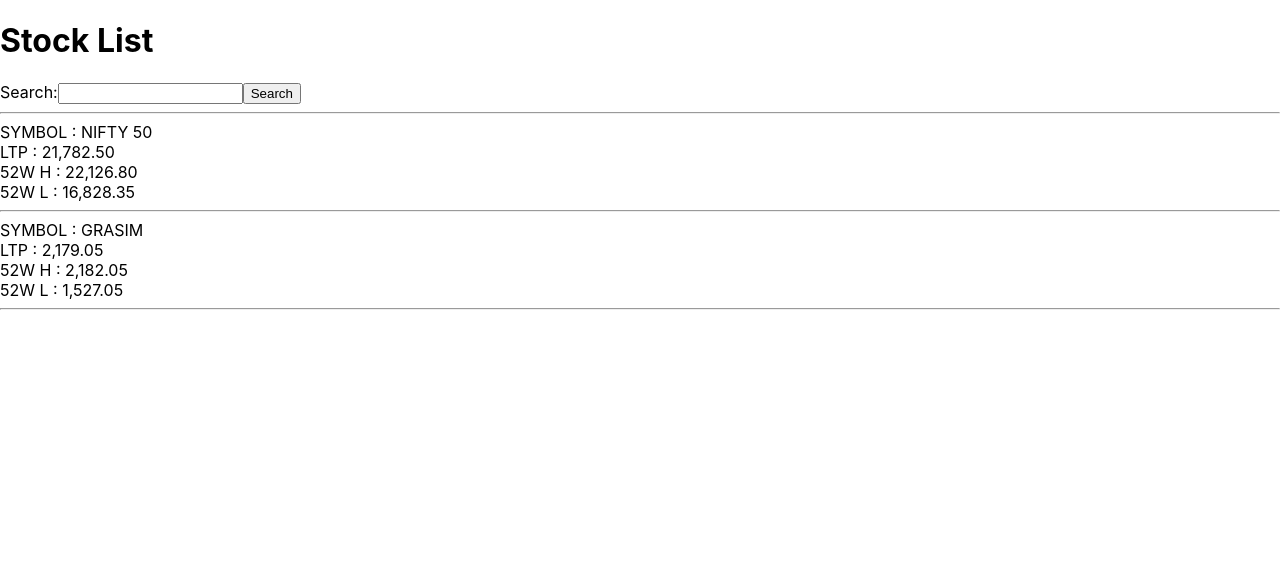
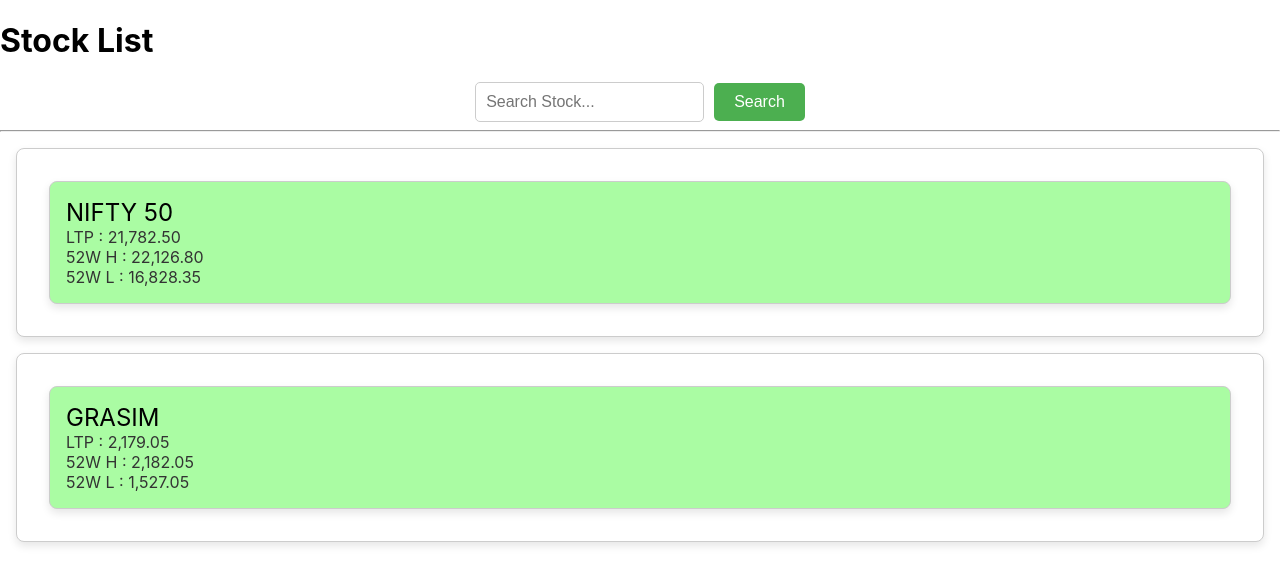
Before and after one commit to soumya1990/InvestIntelSPA, a React (Create React App) app in the folder invest-intel-app/: page / in a window 1280 px wide. Shown: the top 584 px of the page. Built offline with nearby package versions, Linux system fonts and the light colour scheme; no server answers.

Commit message:
Basic styling

```diff
--- a/invest-intel-app/src/App.css
+++ b/invest-intel-app/src/App.css
@@ -28,6 +28,67 @@
   color: #61dafb;
 }
 
+.card {
+  border: 1px solid #ccc;
+  border-radius: 8px;
+  padding: 16px;
+  margin: 16px;
+  box-shadow: 0 4px 8px rgba(0, 0, 0, 0.1);
+  background-color: #fff;
+}
+.card-content {
+  font-size: 1rem;
+  color: #333;
+}
+.card-title {
+  font-size: 1.5rem;
+  margin-bottom: 8px;
+}
+.card.green {
+  background-color: #aafca3; /* Adjust the color as needed */
+}
+
+/* Red background */
+.card.red {
+  background-color: #fcaaa3; /* Adjust the color as needed */
+}
+
+/* SearchComponent.css */
+
+
+.search-container {
+  margin: 0;
+  display: flex;
+  align-items: center;
+  justify-content: center;
+}
+
+.search-input {
+  padding: 10px;
+  margin-right: 10px;
+  border: 1px solid #ccc;
+  border-radius: 5px;
+  font-size: 16px;
+  outline: none; /* Remove the default input outline */
+}
+
+.search-button {
+  padding: 10px 20px;
+  background-color: #4caf50; /* Green color, adjust as needed */
+  color: #fff;
+  border: none;
+  border-radius: 5px;
+  font-size: 16px;
+  cursor: pointer;
+  outline: none; /* Remove the default button outline */
+}
+
+/* Hover effect for the button */
+.search-button:hover {
+  background-color: #45a049; /* Darker green on hover, adjust as needed */
+}
+
+
 @keyframes App-logo-spin {
   from {
     transform: rotate(0deg);
--- a/invest-intel-app/src/App.js
+++ b/invest-intel-app/src/App.js
@@ -1,4 +1,6 @@
 import React from "react";
+
+import './App.css';
 
 const url =
   "https://investinteldatatrigger.azurewebsites.net/api/InvestIntelDataTrigger";
@@ -51,16 +53,6 @@
   return [value, setValue];
 };
 
-/* const getAsyncStockData = async () => {
-
-  try {
-    const response = await fetch(url, options);
-    const result = await response.text();
-    return result
-  } catch (error) {
-    console.error(error);
-  }
-} */
 
 const App = () => {
   const [searchTerm, setSearchTerm] = useSemiPersistentState("search", "");
@@ -117,35 +109,36 @@
 
 const SearchBar = ({ searchTerm, onSearch }) => (
   <>
-    <label htmlFor="searchStock">Search:</label>
-    <input
+  <div className="search-container">
+    <input className="search-input"
       id="search"
       type="text"
+      placeholder="Search Stock..."
       value={searchTerm}
       onChange={onSearch}
     ></input>
-    <button type="submit">Search</button>
+    <button className="search-button" type="submit">Search</button>
+    </div>
   </>
 );
 
 const Item = (stock) => (
-  <div>
-    <span>SYMBOL : {stock["SYMBOL "]}</span>
+  <div className={`card ${stock["%CHNG "] > 0 ? 'green' : 'red'}`}>
+    <span className="card-title"> {stock["SYMBOL "]}</span>
     <br />
-    <span>LTP : {stock["LTP "]}</span>
+    <span className="card-content">LTP : {stock["LTP "]}</span>
     <br />
-    <span>52W H : {stock["52W H "]}</span>
+    <span className="card-content">52W H : {stock["52W H "]}</span>
     <br />
-    <span>52W L : {stock["52W L "]}</span>
+    <span className="card-content">52W L : {stock["52W L "]}</span>
     <br />
   </div>
 );
 
 const ListView = ({ list }) =>
   list.map((item, index) => (
-    <div>
+    <div className="card">
       <Item key={index} {...item} />
-      <hr />
     </div>
   ));
 
```
